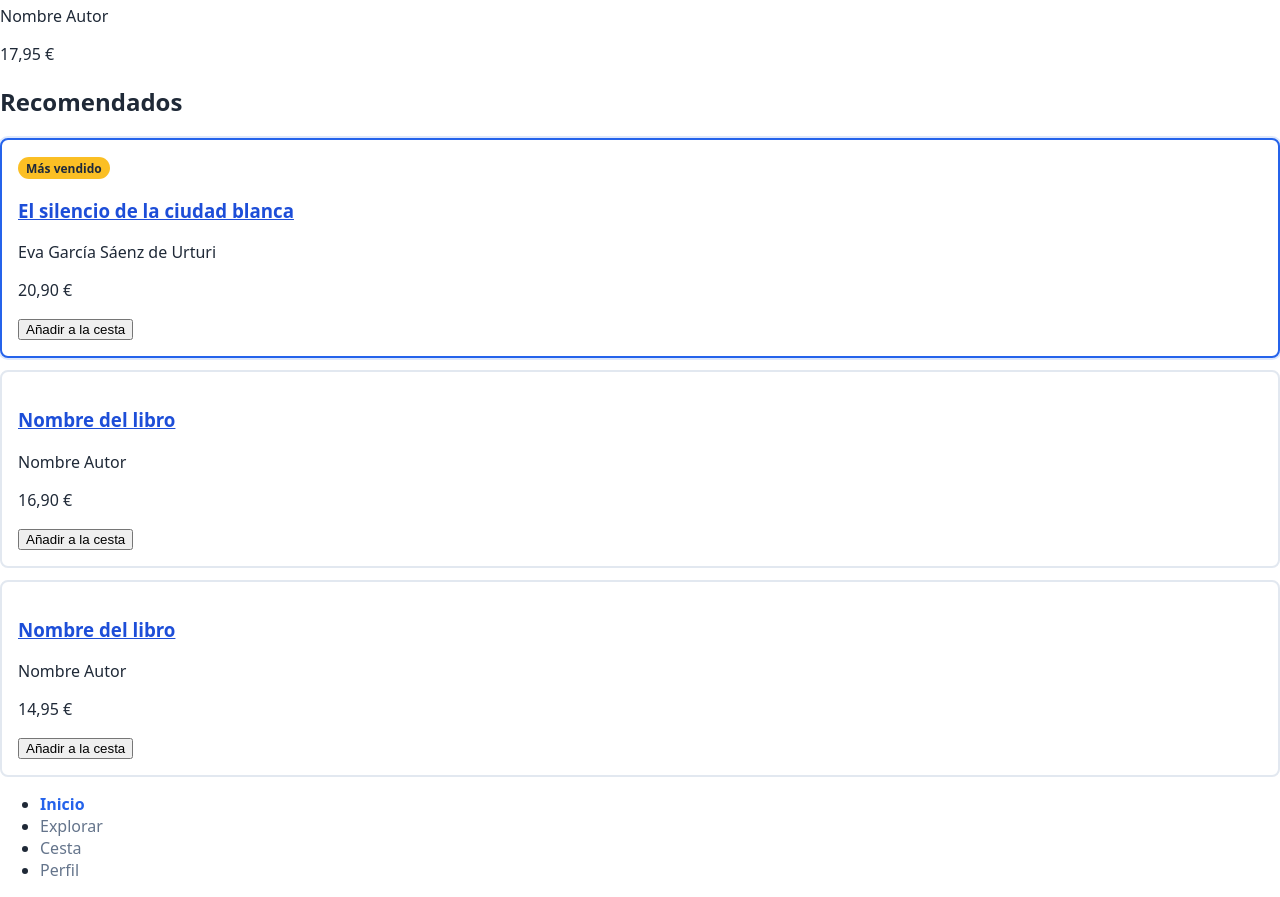
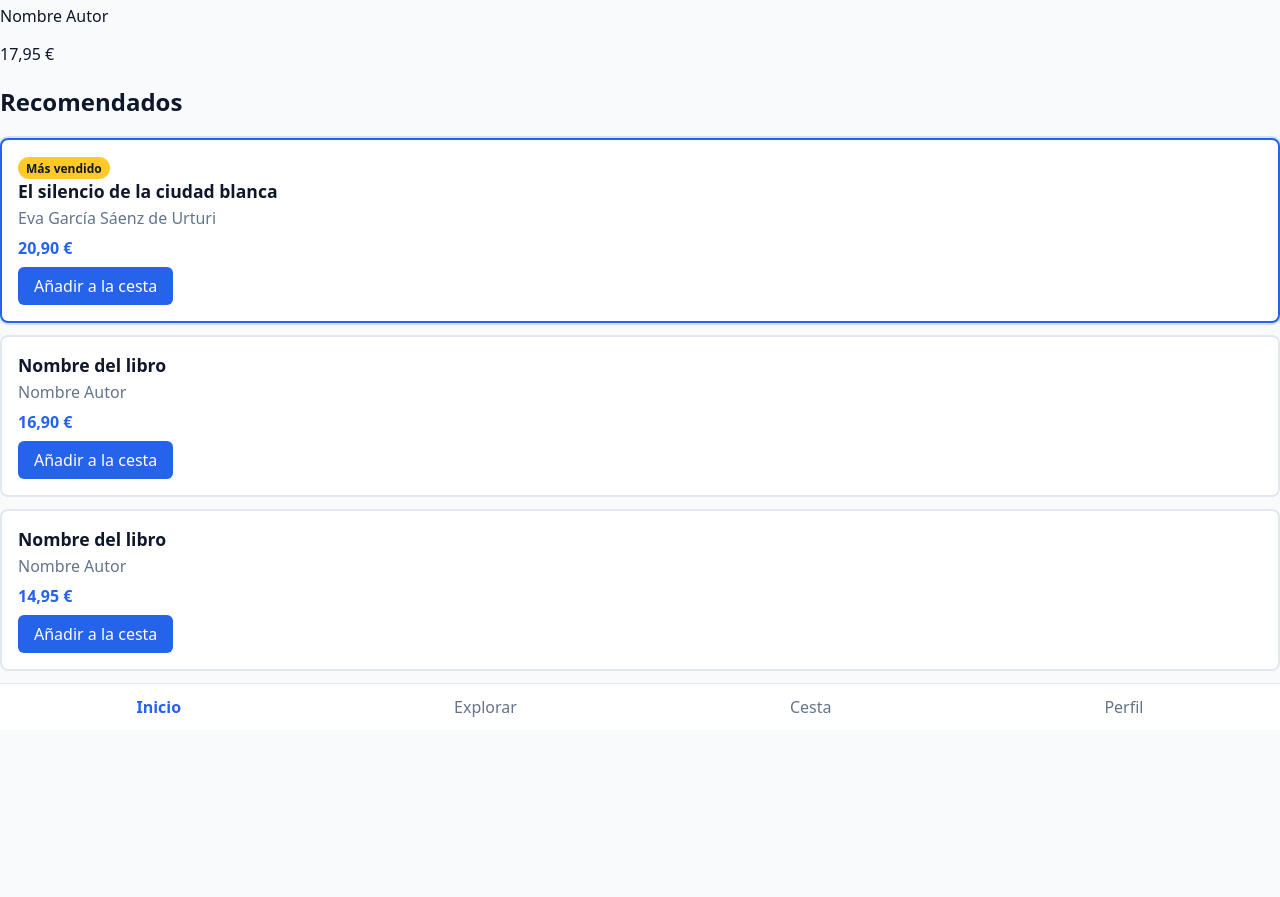
Before and after one commit to pablohdez06/Trastienda, a plain HTML site: page index.html in a window 1280 px wide. Shown: the part 600-1497 px from the top of the page. After the commit the page ends 1330 px from the top, so only its background shows below. Drawn offline with Linux system fonts and the light colour scheme.

Commit message:
feat: add base stylesheet and apply component classes to index markup

```diff
--- a/css/styles.css
+++ b/css/styles.css
@@ -1,63 +1,170 @@
+/* ==========================================
+   1. TOKENS (Figma → :root)
+   ========================================== */
+:root {
+  /* Primary */
+  --color-primary-50:  #eff6ff;
+  --color-primary-100: #dbeafe;
+  --color-primary-200: #bfdbfe;
+  --color-primary-300: #93c5fd;
+  --color-primary-400: #60a5fa;
+  --color-primary-500: #2563eb;
+  --color-primary-600: #1d4ed8;
+  --color-primary-700: #1d40af;
+  --color-primary-800: #1e3a8a;
+  --color-primary-900: #172554;
+
+  /* Neutral */
+  --color-neutral-50:  #f8fafc;
+  --color-neutral-100: #f1f5f9;
+  --color-neutral-200: #e2e8f0;
+  --color-neutral-300: #cbd5e1;
+  --color-neutral-500: #64748b;
+  --color-neutral-800: #1e293b;
+  --color-neutral-900: #0f172a;
+
+  /* Acento en oklch (aprox. #fbbf24, ámbar del badge) */
+  --color-accent-oklch: oklch(0.87 0.17 85);
+
+  /* Semánticas */
+  --bg-page:       var(--color-neutral-50);
+  --bg-card:       #ffffff;
+  --text-main:     var(--color-neutral-900);
+  --text-muted:    var(--color-neutral-500);
+  --border-subtle: var(--color-neutral-200);
+  --brand:         var(--color-primary-500);
+  --brand-hover:   var(--color-primary-600);
+  --header-bg:     var(--color-primary-600);
+}
+
+/* ==========================================
+   2. BASE
+   ========================================== */
 body {
   font-family: system-ui, sans-serif;
-  color: #1f2937;
+  color: var(--text-main);
+  background-color: var(--bg-page);
   margin: 0;
 }
 
+a {
+  color: var(--brand);
+}
+
+button[aria-label] {
+  cursor: pointer;
+}
+
+/* ==========================================
+   3. CABECERA
+   ========================================== */
 header {
-  background: #1d4ed8;
+  background-color: var(--header-bg);
   color: #fff;
   padding: 1rem;
-}
 
-header a {
+  a {
     color: #fff;
     text-decoration: none;
   }
+}
+
+/* ==========================================
+   4. NAVEGACIÓN INFERIOR
+   ========================================== */
+nav {
+  background-color: var(--bg-card);
+  border-top: 1px solid var(--border-subtle);
+
+  ul {
+    list-style: none;
+    padding: 0;
+    margin: 0;
+    display: flex;
+    justify-content: space-around;
+  }
 
   a {
-  color: #1d4ed8;
-}
+    display: block;
+    padding: 0.75rem 0.5rem;
+    color: var(--text-muted);
+    text-decoration: none;
 
-nav a {
-  text-decoration: none;
-}
-
-nav a[aria-current="page"] {
-  color: #2563eb;
+    &[aria-current="page"] {
+      color: var(--brand);
       font-weight: 700;
     }
 
-nav a:not([aria-current="page"]) {
-  color: #64748b;
+    &:hover {
+      color: var(--text-main);
     }
 
-nav a:hover {
-  color: #1e293b;
+    &:focus-visible {
+      outline: 2px solid var(--brand);
+      outline-offset: 2px;
+    }
+  }
 }
 
-nav a:focus-visible {
-  outline: 2px solid #2563eb;
-  outline-offset: 2px;
-}
-
+/* ==========================================
+   5. TARJETAS
+   ========================================== */
 .card {
   display: block;
-  background-color: #ffffff;
-  border: 2px solid #e2e8f0;
+  background-color: var(--bg-card);
+  border: 2px solid var(--border-subtle);
   border-radius: 8px;
   padding: 1rem;
   margin-block-end: 0.75rem;
+
+  h3 {
+    margin: 0 0 0.25rem;
+    font-size: 1.1rem;
+    color: var(--text-main);
+
+    a {
+      color: inherit;
+      text-decoration: none;
+    }
+  }
+
+  .autor {
+    margin: 0;
+    color: var(--text-muted);
+  }
+
+  .precio {
+    margin: 0.5rem 0;
+    font-weight: 700;
+    color: var(--brand);
+  }
+
+  button {
+    background-color: var(--brand);
+    color: #fff;
+    border: none;
+    border-radius: 6px;
+    padding: 0.5rem 1rem;
+    font: inherit;
+    cursor: pointer;
+
+    &:hover {
+      background-color: var(--brand-hover);
+    }
+  }
 }
 
 h2 + .card {
-  border-top: 2px solid #2563eb;
+  border-top: 2px solid var(--brand);
 }
 
+/* ==========================================
+   6. BADGE
+   ========================================== */
 .badge {
   display: inline-block;
-  background-color: #fbbf24;
-  color: #1e293b;
+  background-color: var(--color-accent-oklch);
+  color: var(--text-main);
   font-size: 0.75rem;
   font-weight: 700;
   padding: 0.15rem 0.5rem;
@@ -69,10 +176,6 @@ h2 + .card {
 }
 
 article:has(.badge:not(:empty)) {
-  border-color: #2563eb;
-  box-shadow: 0 0 0 2px rgba(37, 99, 235, 0.15);
+  border-color: var(--brand);
+  box-shadow: 0 0 0 2px oklch(0.55 0.22 260 / 0.15);
 }
-
-button[aria-label] {
-  cursor: pointer;
-}
--- a/index.html
+++ b/index.html
@@ -46,21 +46,21 @@
       <article class="card">
         <span class="badge">Más vendido</span>
         <h3><a href="detalle.html">El silencio de la ciudad blanca</a></h3>
-        <p>Eva García Sáenz de Urturi</p>
-        <p>20,90 €</p>
+        <p class="autor">Eva García Sáenz de Urturi</p>
+        <p class="precio">20,90 €</p>
         <button type="button">Añadir a la cesta</button>
       </article>
       <article class="card">
         <span class="badge"></span>
         <h3><a href="detalle.html">Nombre del libro</a></h3>
-        <p>Nombre Autor</p>
-        <p>16,90 €</p>
+        <p class="autor">Nombre Autor</p>
+        <p class="precio">16,90 €</p>
         <button type="button">Añadir a la cesta</button>
       </article>
       <article class="card">
         <h3><a href="detalle.html">Nombre del libro</a></h3>
-        <p>Nombre Autor</p>
-        <p>14,95 €</p>
+        <p class="autor">Nombre Autor</p>
+        <p class="precio">14,95 €</p>
         <button type="button">Añadir a la cesta</button>
       </article>
     </section>
```
Lines whose indentation alone changed are shown as unchanged.
